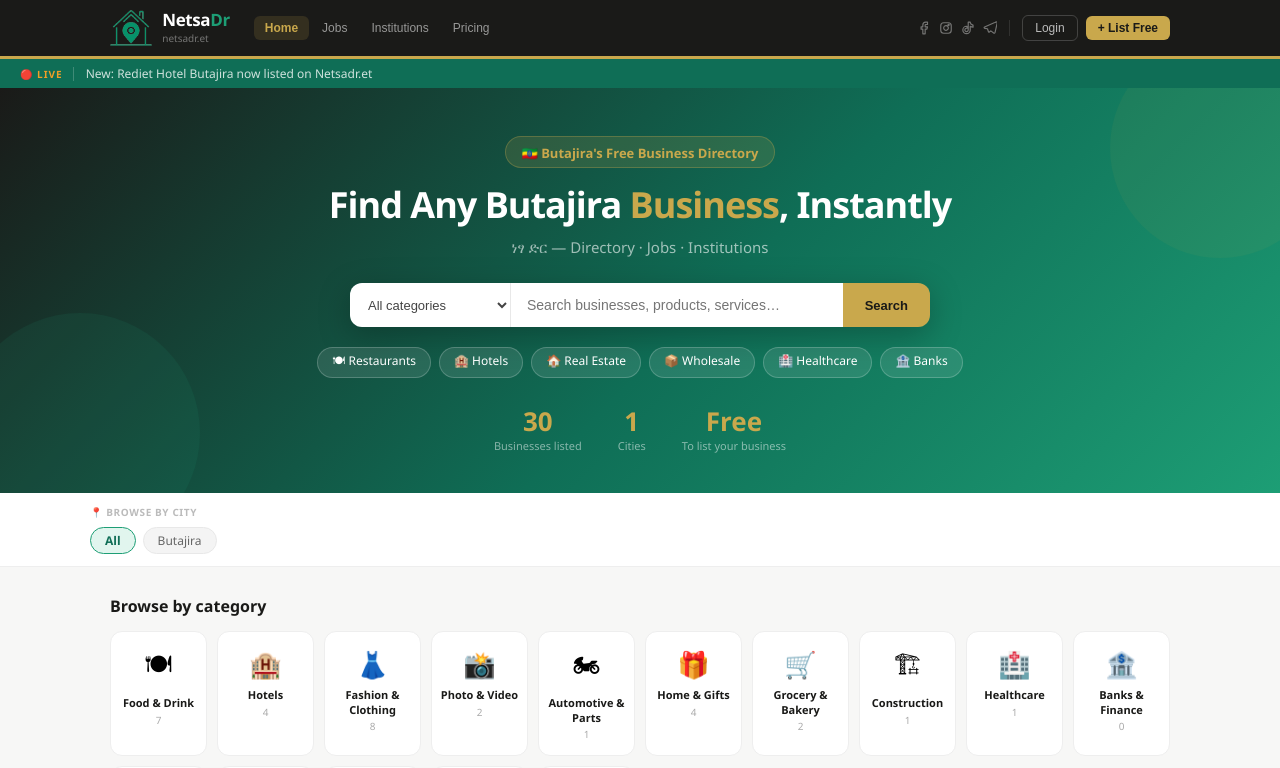
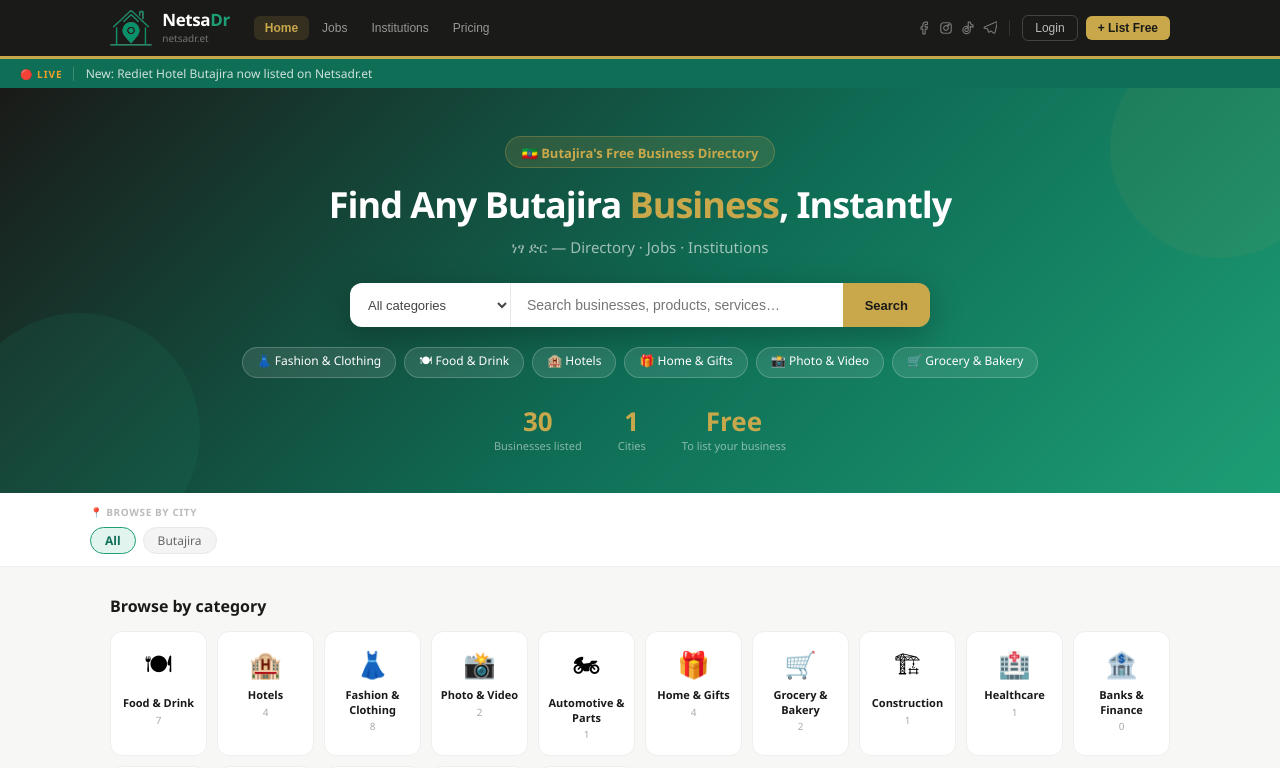
Before and after one commit to elu25/netsadr, a React (Create React App) app: page / in a window 1280 px wide. Shown: the top 768 px of the page. Built offline with nearby package versions, Linux system fonts and the light colour scheme.

Commit message:
add real business listings and fix hero search

```diff
--- a/src/pages/Home.jsx
+++ b/src/pages/Home.jsx
@@ -65,14 +65,19 @@
             </button>
           </div>
 
-          {/* Quick tags */}
+          {/* Quick tags — derived from categories that actually have listings, not a hardcoded guess */}
           <div style={{ display: 'flex', gap: 8, flexWrap: 'wrap', justifyContent: 'center', marginBottom: 30 }}>
-            {['🍽 Restaurants','🏨 Hotels','🏠 Real Estate','📦 Wholesale','🏥 Healthcare','🏦 Banks'].map(t => (
-              <span key={t} onClick={() => setSearch(t.slice(2))}
-                style={{ background: 'rgba(255,255,255,0.1)', border: '1px solid rgba(255,255,255,0.2)', borderRadius: 20, padding: '4px 14px', color: '#fff', fontSize: 12, cursor: 'pointer' }}>
-                {t}
-              </span>
-            ))}
+            {CATEGORIES
+              .map(c => ({ ...c, count: LISTINGS.filter(l => l.cat === c.label).length }))
+              .filter(c => c.count > 0)
+              .sort((a, b) => b.count - a.count)
+              .slice(0, 6)
+              .map(c => (
+                <span key={c.label} onClick={() => setSearch(c.label)}
+                  style={{ background: 'rgba(255,255,255,0.1)', border: '1px solid rgba(255,255,255,0.2)', borderRadius: 20, padding: '4px 14px', color: '#fff', fontSize: 12, cursor: 'pointer' }}>
+                  {c.icon} {c.label}
+                </span>
+              ))}
           </div>
 
           {/* Stats — real numbers only. Never hardcode these. */}
```
